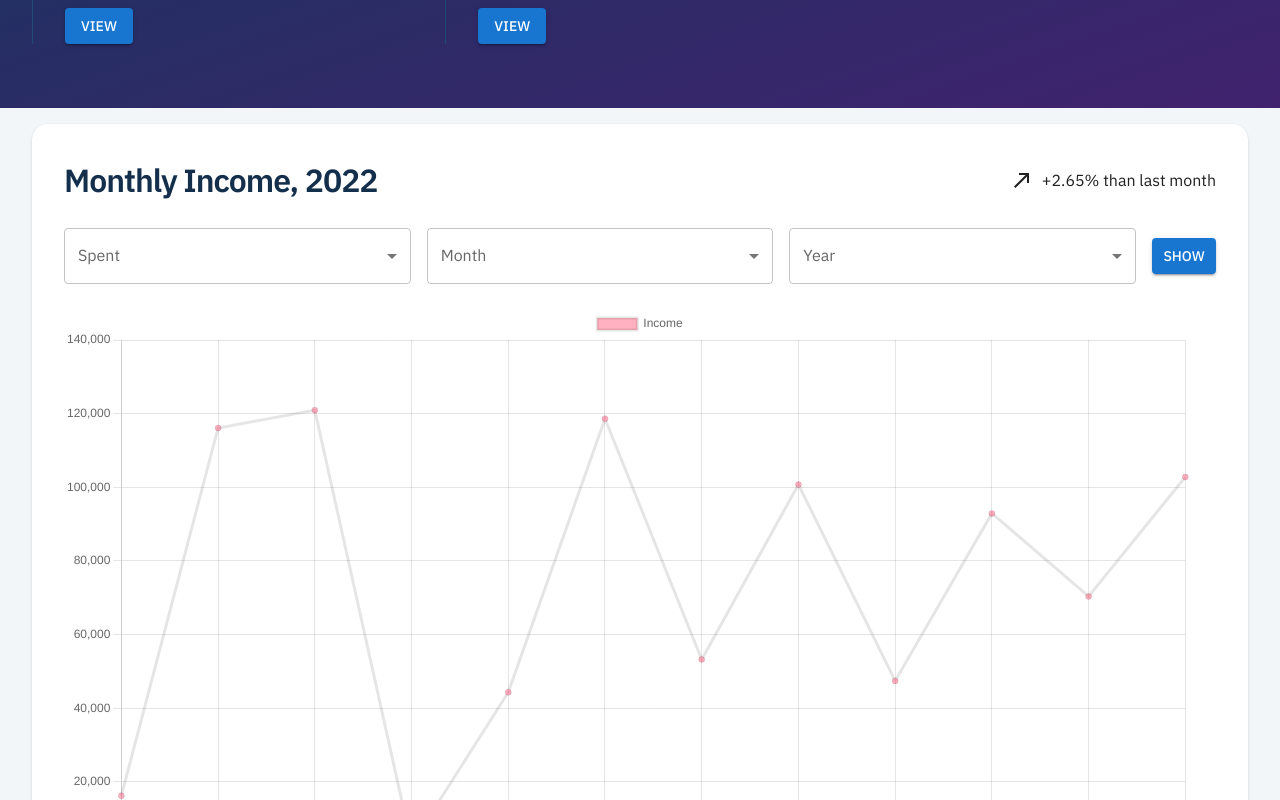
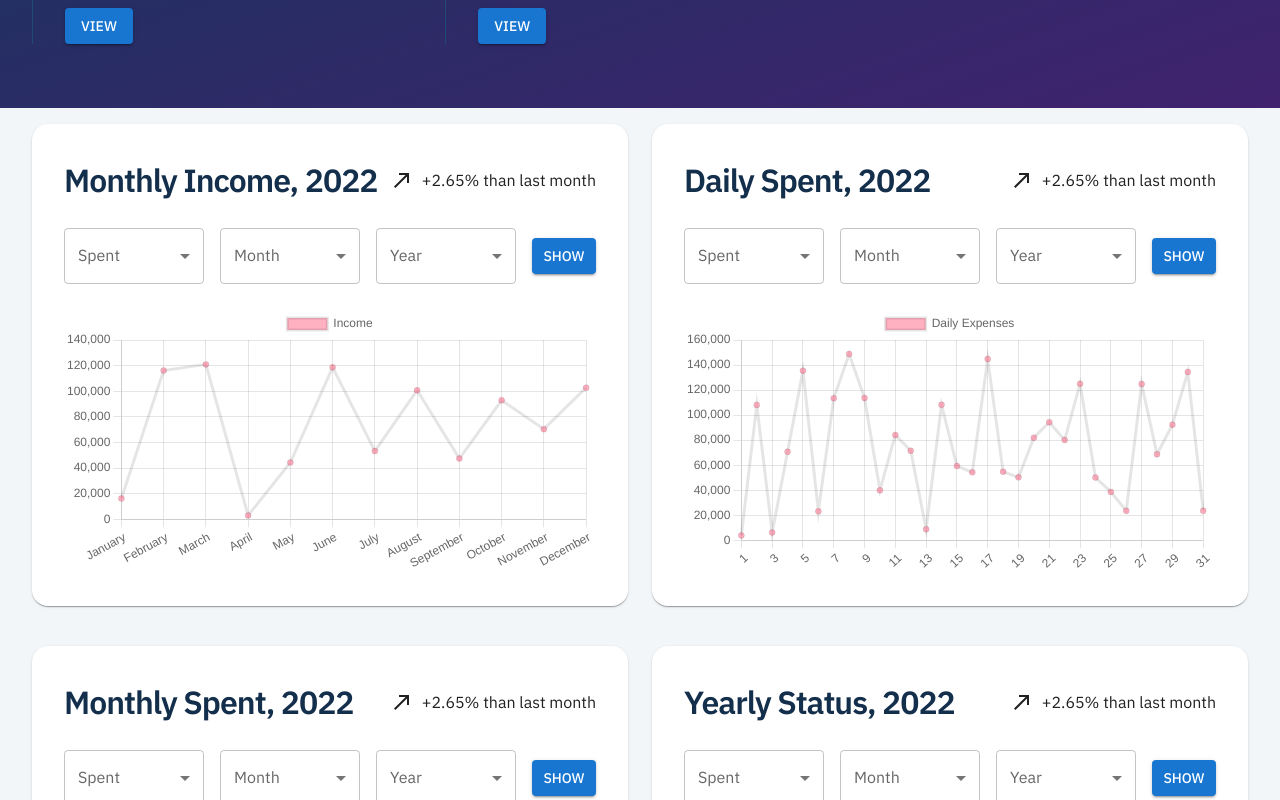
Before and after one commit to cra2ycoder/my-finance, a Next.js app: page /dashboard in a window 1280 px wide. Shown: the part 560-1360 px from the top of the page. Built offline with nearby package versions, Linux system fonts and the light colour scheme.

Commit message:
dashboard integrated with GridBox

```diff
--- a/pages/dashboard.tsx
+++ b/pages/dashboard.tsx
@@ -8,6 +8,7 @@ import {
   MonthlyIncomeChart,
 } from '@components/Charts'
 import { MoneyTable } from '@components/MoneyBox'
+import { GridBox } from '@components/Base/Layout'
 import { pageItems } from '@model/config'
 
 function Dashboard() {
@@ -50,12 +51,15 @@ function Dashboard() {
         </Typography>
       </PageTitle>
       <MoneyTable list={moneyList} />
-      <Box className="dashboard-page-wrapper">
+      <GridBox
+        className="dashboard-graphs-wrapper"
+        columns={{ lg: 2, md: 1, sm: 1 }}
+      >
         <MonthlyIncomeChart />
         <DailyChart />
         <MonthlyChart />
         <YearlySavingsChart />
-      </Box>
+      </GridBox>
     </Box>
   )
 }
```
